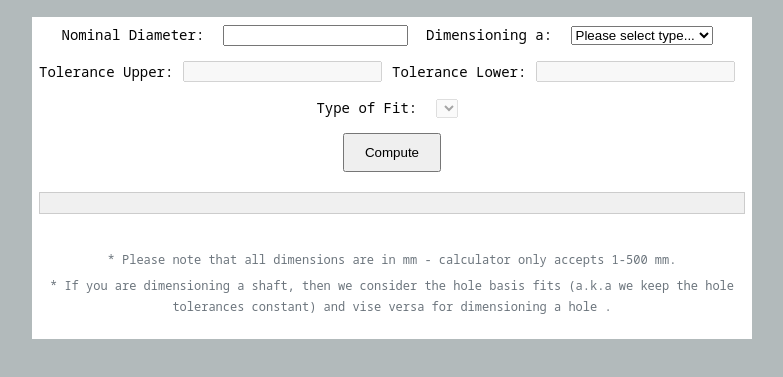
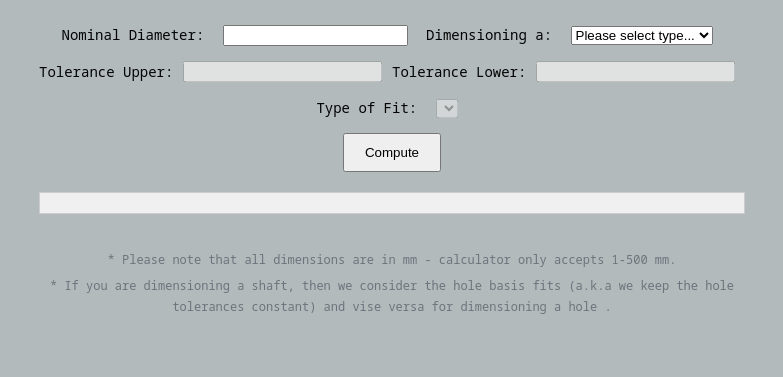
Before and after one commit to mgiacumich/ToleranceCalculator, a plain HTML site: page index.html in a window 1280 px wide. Shown: the part 271-648 px from the top of the page, without its empty margins (248-1031 px from the left). Drawn offline with Linux system fonts and the light colour scheme.

Commit message:
updated styles

```diff
--- a/css/styles.css
+++ b/css/styles.css
@@ -15,7 +15,7 @@ body {
 main {
     max-width: 720px;
     padding: 18px;
-    background: #ffffff;
+    background-color: #b2babb;
     width: 100%; /* Ensures the main content takes the full width if less than max-width */
     box-sizing: border-box; /* Includes padding in the width */
     text-align: center;
```
